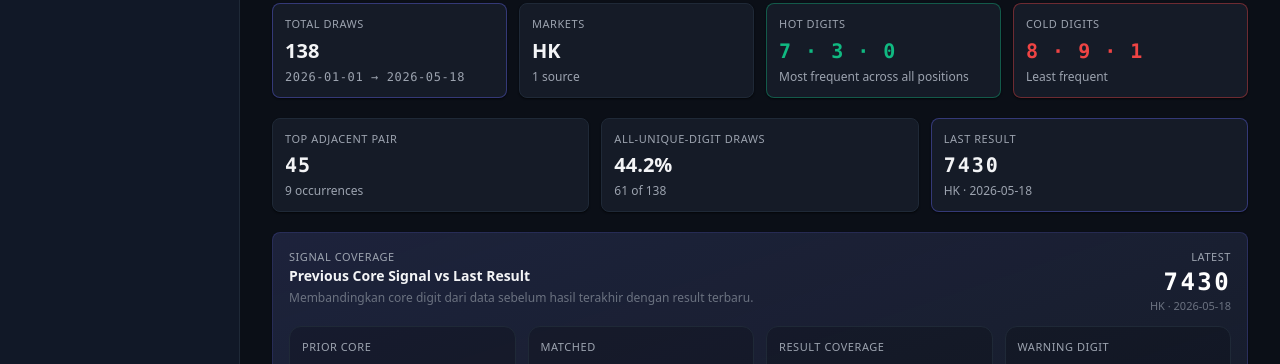
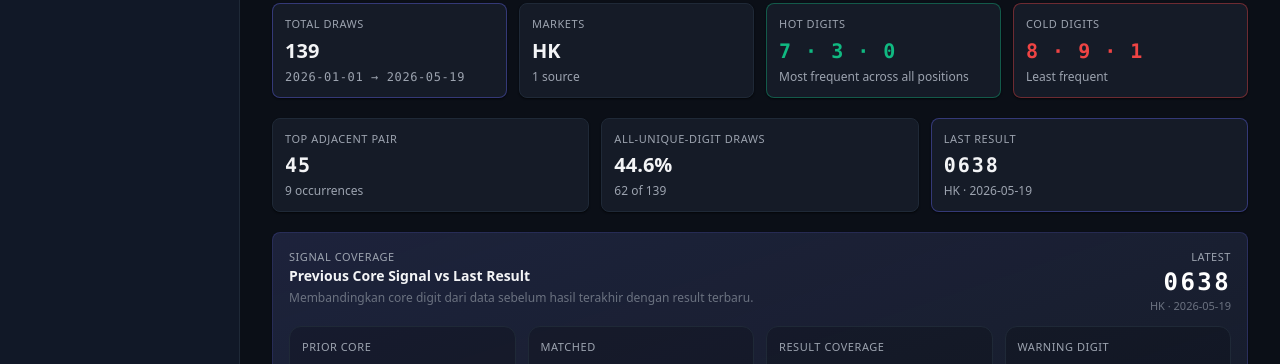
Before and after one commit to LoOp575/Togel2, a Next.js app: page / in a window 1280 px wide. Shown: the part 415-779 px from the top of the page. Built offline with nearby package versions, Linux system fonts and the light colour scheme.

Commit message:
Add latest HK result 0638

```diff
--- a/data/extra-history.ts
+++ b/data/extra-history.ts
@@ -17,5 +17,10 @@ export function loadExtraHistoryRows(): RawHistoryEntry[] {
       market: ["H", "K"].join(""),
       result: ["74", "30"].join(""),
     },
+    {
+      date: "2026-05-19",
+      market: ["H", "K"].join(""),
+      result: ["06", "38"].join(""),
+    },
   ];
 }
```
